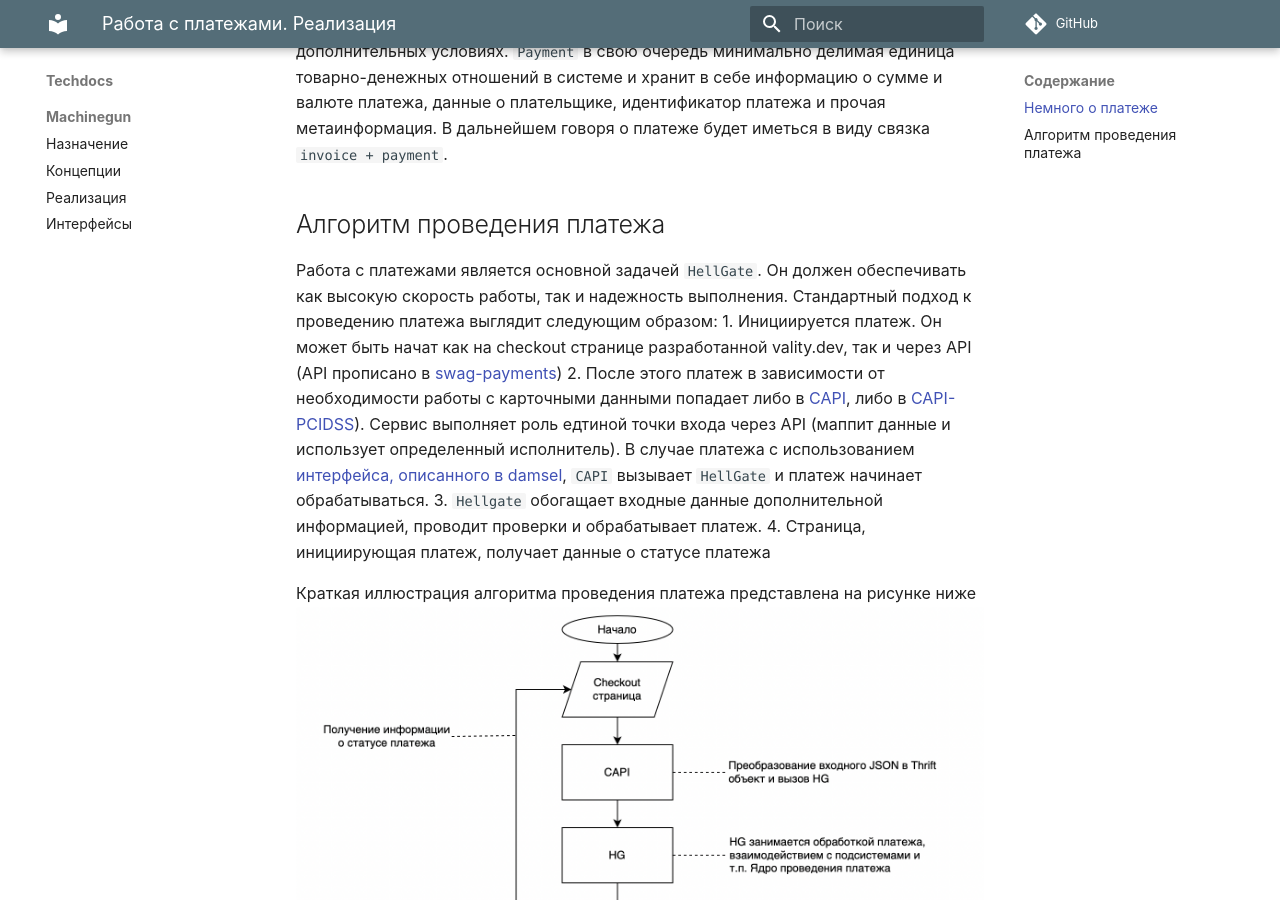
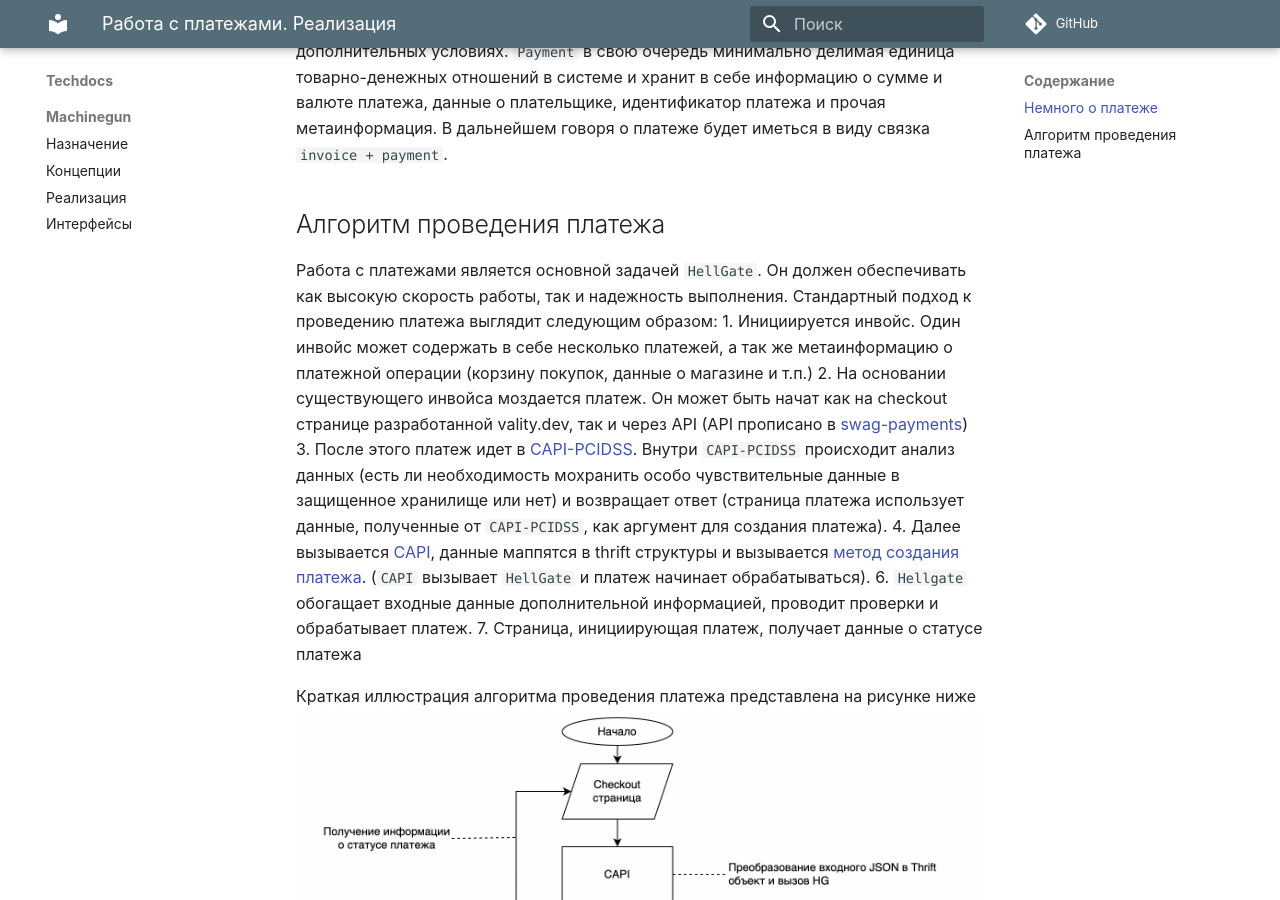
Before and after one commit to valitydev/techdocs, an MkDocs documentation site: the page built from docs/hellgate/payment/payment-info.md, in a window 1280 px wide and 900 px high, scrolled down 361 px. Built offline with MkDocs 1.6.1 and Material for MkDocs 9.7.7, drawn with Linux system fonts in a browser that asks for light colours; comment, search, counter and statistics services are not loaded.

Commit message:
TD-484: Add HellGate techdocs. Review fixes

```diff
--- a/docs/hellgate/payment/payment-info.md
+++ b/docs/hellgate/payment/payment-info.md
@@ -18,15 +18,21 @@
 
 Работа с платежами является основной задачей `HellGate`. Он должен обеспечивать как высокую скорость работы,
 так и надежность выполнения. Стандартный подход к проведению платежа выглядит следующим образом:
-1. Инициируется платеж. Он может быть начат как на checkout странице разработанной vality.dev, так и через API
-(API прописано в [swag-payments](https://github.com/valitydev/swag-payments))
-2. После этого платеж в зависимости от необходимости работы с карточными данными попадает либо в
-[CAPI](https://github.com/valitydev/capi-v2), либо в [CAPI-PCIDSS](https://github.com/valitydev/capi-pcidss-v2)).
-Сервис выполняет роль едтиной точки входа через API (маппит данные и использует определенный исполнитель).
-В случае платежа с использованием [интерфейса, описанного в damsel](https://github.com/valitydev/damsel/blob/master/proto/payment_processing.thrift#L1040),
-`CAPI` вызывает `HellGate` и платеж начинает обрабатываться.
-3. `Hellgate` обогащает входные данные дополнительной информацией, проводит проверки и обрабатывает платеж.
-4. Страница, инициирующая платеж, получает данные о статусе платежа
+1. Инициируется инвойс. Один инвойс может содержать в себе несколько платежей, а так же
+   метаинформацию о платежной операции (корзину покупок, данные о магазине и т.п.)
+2. На основании существующего инвойса моздается платеж. Он может быть начат как на checkout странице
+   разработанной vality.dev, так и через API
+   (API прописано в [swag-payments](https://github.com/valitydev/swag-payments))
+3. После этого платеж идет в [CAPI-PCIDSS](https://github.com/valitydev/capi-pcidss-v2).
+   Внутри `CAPI-PCIDSS` происходит анализ данных (есть ли необходимость мохранить
+   особо чувствительные данные в защищенное хранилище или нет) и возвращает ответ
+   (страница платежа использует данные, полученные от `CAPI-PCIDSS`, как аргумент
+   для создания платежа).
+4. Далее вызывается [CAPI](https://github.com/valitydev/capi-v2), данные маппятся
+   в thrift структуры и вызывается [метод создания платежа](https://github.com/valitydev/damsel/blob/master/proto/payment_processing.thrift#L1040).
+   (`CAPI` вызывает `HellGate` и платеж начинает обрабатываться).
+6. `Hellgate` обогащает входные данные дополнительной информацией, проводит проверки и обрабатывает платеж.
+7. Страница, инициирующая платеж, получает данные о статусе платежа
 
 Краткая иллюстрация алгоритма проведения платежа представлена на рисунке ниже
 ![](images/abstract-payment-flow.png)
```
Also changed, not shown: docs/hellgate/overview.md (+1 -1 lines), docs/hellgate/payment/abstract-hg-payment-workflow.md (+24 -28 lines), docs/hellgate/recurrent/recurrent-payment-workflow.md (+4 -7 lines).
